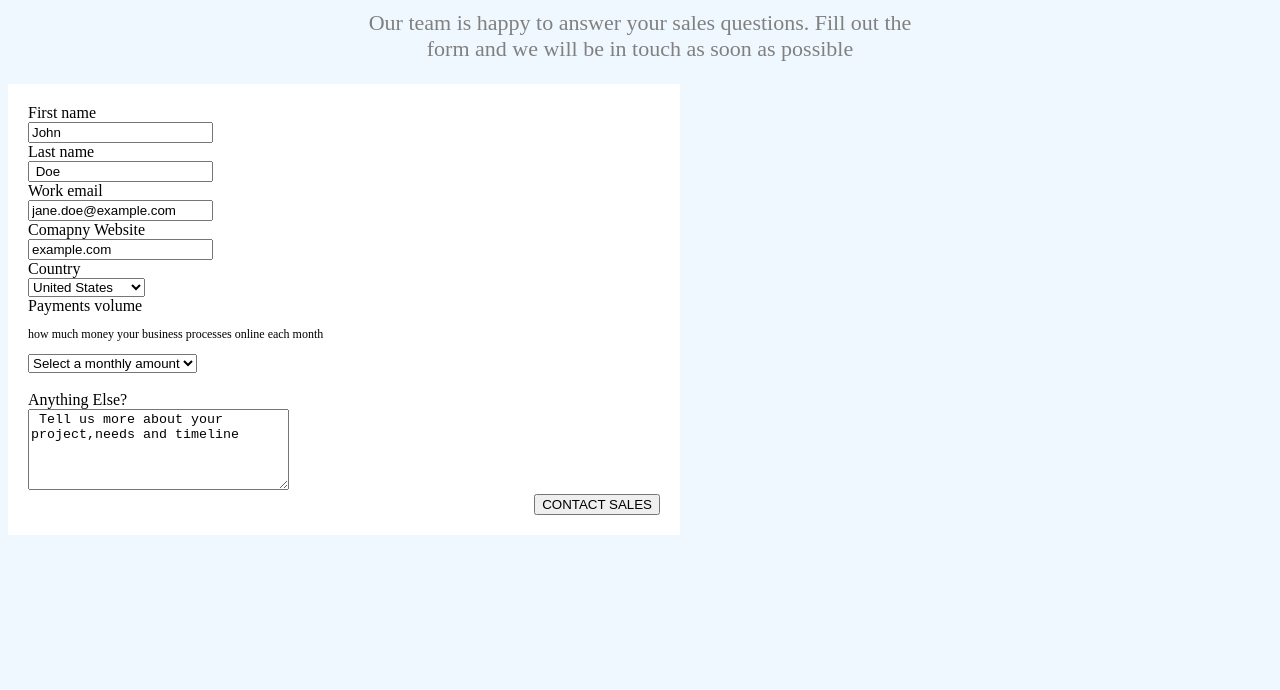
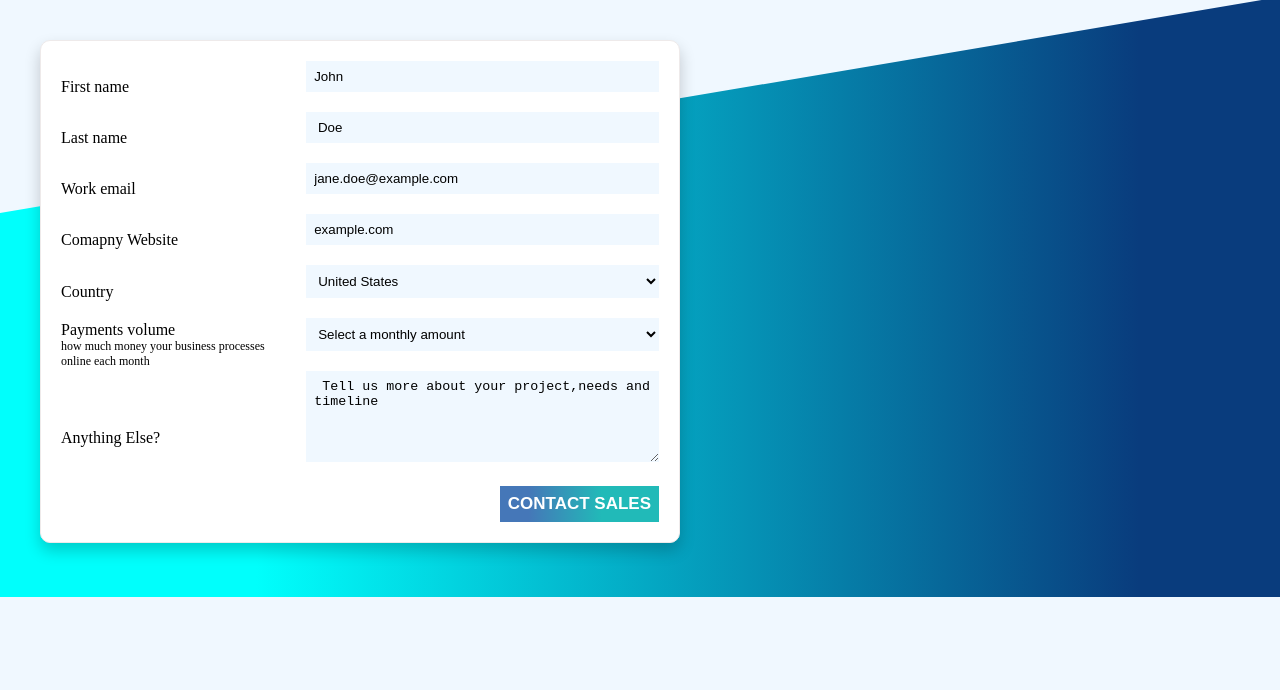
Before and after one commit to Harshada-Mishra/kanha_form, a plain HTML site: page index.html in a window 1280 px wide. Shown: the part 110-800 px from the top of the page. Drawn offline with Linux system fonts and the light colour scheme; the site is published under a folder, as on GitHub Pages, so addresses that start at the root find nothing.

Commit message:
REMOVED SLASH

```diff
--- a/index.html
+++ b/index.html
@@ -4,8 +4,8 @@
     <meta charset="UTF-8">
     <meta name="viewport" content="width=device-width, initial-scale=1.0">
     <title>Forms</title>
-    <link rel="stylesheet" href="/css/form.css">
-    <link rel="icon" type="image/x-icon" href="/images/form.png">
+    <link rel="stylesheet" href="css/form.css">
+    <link rel="icon" type="image/x-icon" href="images/form.png">
 </head>
 
 <body style="background-color:aliceblue;  position: relative;">
```
